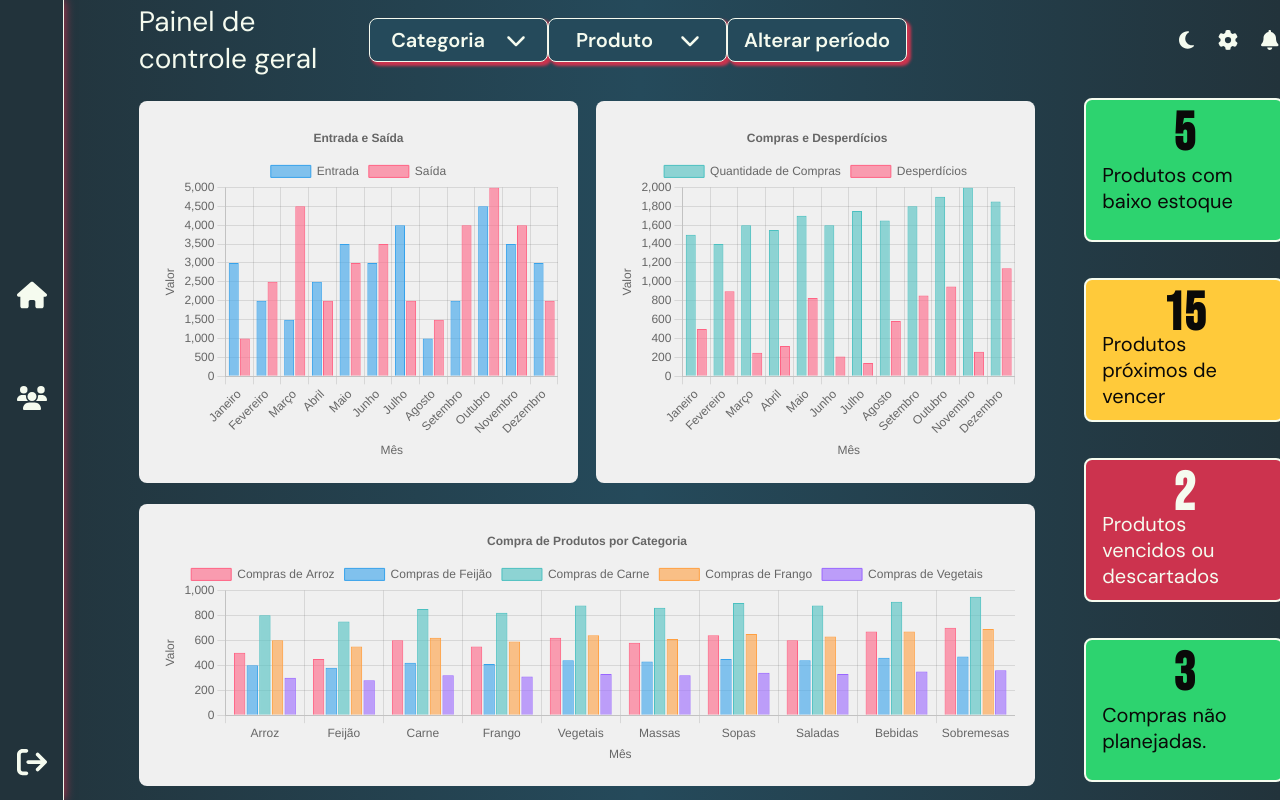
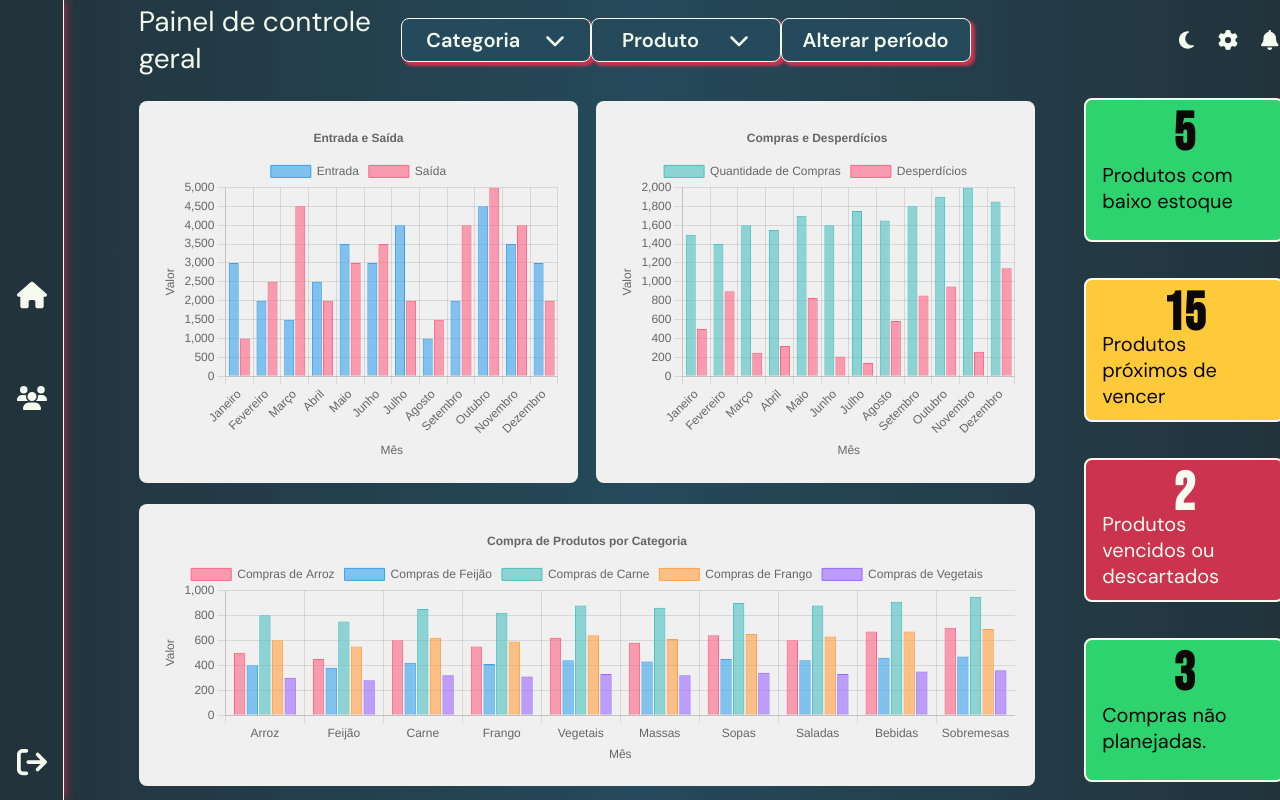
Before and after one commit to stephanyjustino/sustentare-dashboard, a React (Create React App) app: page /dashboardGeral in a window 1280 px wide. Built offline with nearby package versions, Linux system fonts and the light colour scheme; a web font is replaced by a local one.

Commit message:
fix: Mudei vw

```diff
--- a/src/pages/DashboardGeral/dashboardGeral.module.css
+++ b/src/pages/DashboardGeral/dashboardGeral.module.css
@@ -17,7 +17,7 @@
     flex-direction: row;
     justify-content: space-around;
     align-items: center;
-    width: 60vw;
+    width: 65vw;
     height: 10vh;
     padding: auto;
 }
```
